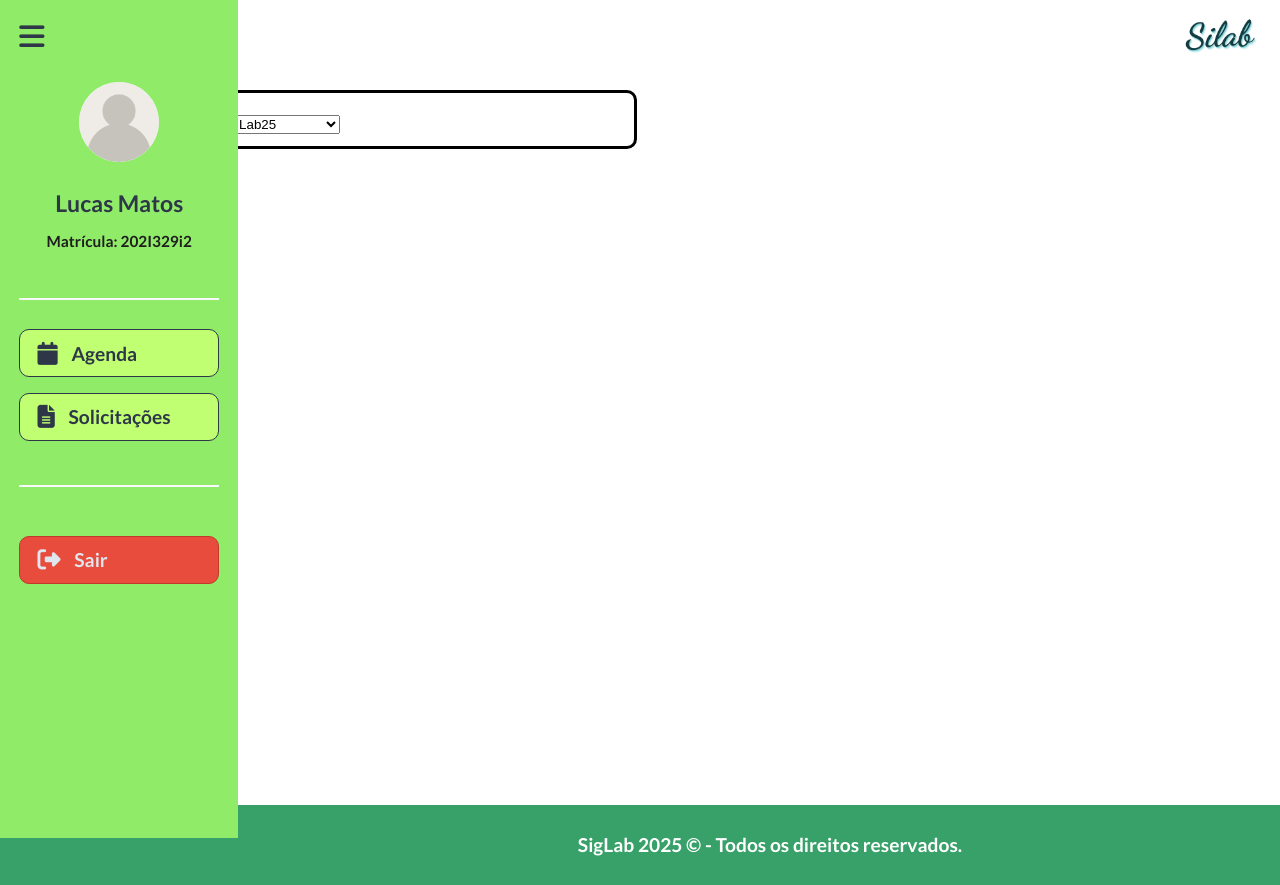
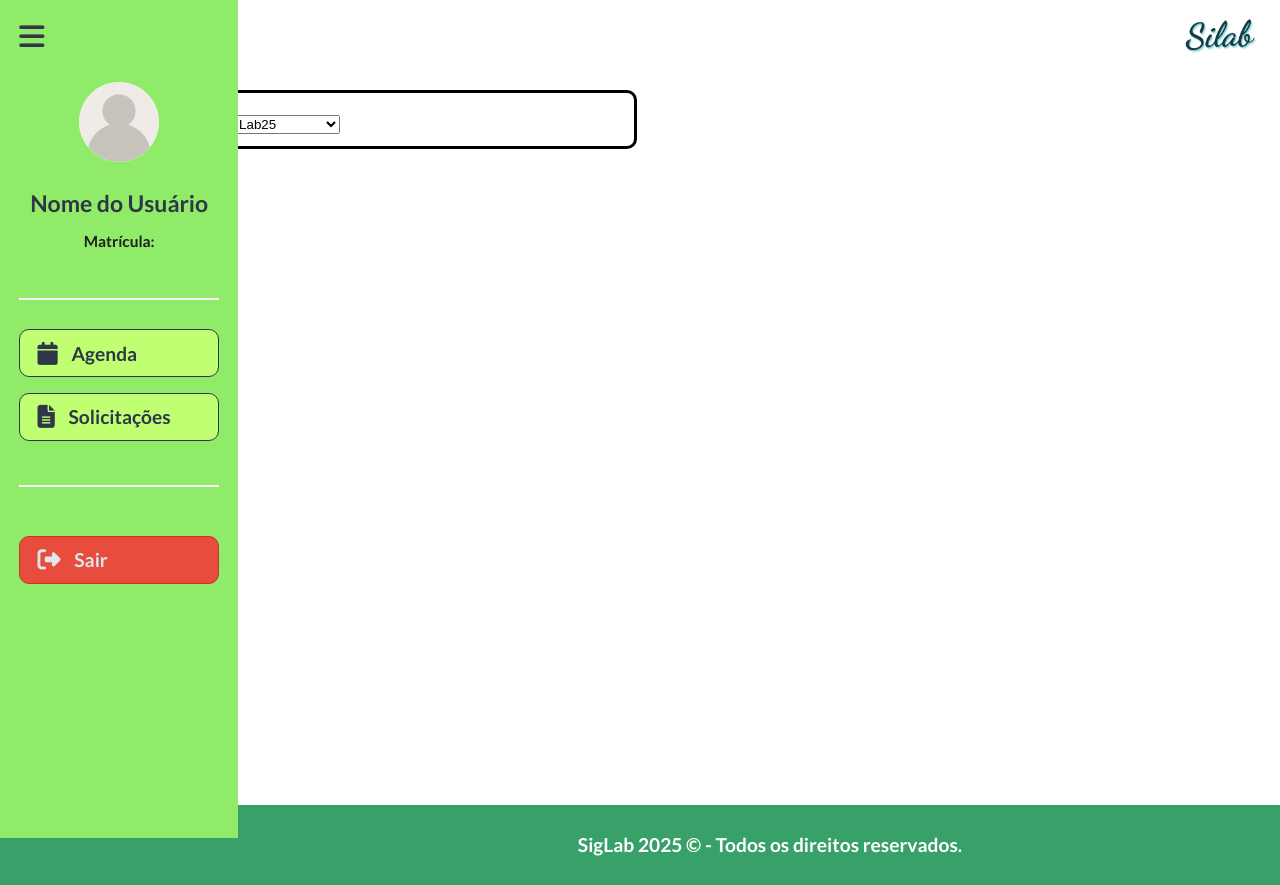
Before and after one commit to JamilyGrazielle/SiLab, a PHP site: page /painel-professor-agenda.html in a window 1280 px wide. Run offline with PHP 8.4, Linux system fonts and the light colour scheme; some libraries are stand-ins or nearby versions.

Commit message:
Sincronizando nome dos usuario professores

```diff
--- a/painel-admin-agenda.html
+++ b/painel-admin-agenda.html
@@ -10,9 +10,9 @@
 </head>
 <body class="painel">
     <header>
-        <a href="index.html" class="logo-link">
-            <img src="Imagens/logo.png" alt="Logo SiLab" class="logo-imagem">
-        </a>
+        <div>
+            <img src="" alt="Logo SiLab" />
+        </div>
     </header>
 
     <main class="principal03">
--- a/painel-professor-agenda.html
+++ b/painel-professor-agenda.html
@@ -70,8 +70,9 @@
 
         <div class="perfil">
             <img src="Imagens/user.png" alt="Avatar do Usuário" class="avatar">
-            <h2>Lucas Matos</h2>
-            <p>Matrícula: 202I329i2</p>
+            <h2 id="nome-usuario">Nome do Usuário</h2>
+            <p id="matricula-usuario">Matrícula: </p>
+
         </div>
 
         <hr class="separador">
@@ -94,21 +95,32 @@
     </aside>
 
     <script>
-        document.addEventListener('DOMContentLoaded', function() {
-
+        document.addEventListener('DOMContentLoaded', function () {
             const toggleButton = document.getElementById('menu-sidebar');
             const sidebar = document.querySelector('.sidebar');
             const body = document.body;
 
             if (toggleButton && sidebar && body) {
-
-            toggleButton.addEventListener('click', function() {
-
+                toggleButton.addEventListener('click', function () {
                     sidebar.classList.toggle('recolhida');
                     body.classList.toggle('sidebar-recolhida');
                 });
             }
+
+            // Pega nome e matrícula do PHP
+            fetch('php_action/session-info.php')
+                .then(response => response.json())
+                .then(data => {
+                    if (data.nome_completo && data.matricula) {
+                        document.getElementById('nome-usuario').textContent = data.nome_completo;
+                        document.getElementById('matricula-usuario').textContent = "Matrícula: " + data.matricula;
+                    } else {
+                        console.error('Erro ao buscar dados da sessão');
+                    }
+                })
+                .catch(error => console.error('Erro:', error));
         });
         </script>
+
 </body>
 </html>
--- a/php_action/login.php
+++ b/php_action/login.php
@@ -19,6 +19,7 @@
     if (password_verify($senha, $usuario['senha'])) {
         $_SESSION['matricula'] = $usuario['matricula'];
         $_SESSION['perfil'] = $usuario['perfil'];
+        $_SESSION['nome_completo'] = $usuario['nome_completo'];
 
         if ($usuario['perfil'] === 'Professor') {
             header("Location: ../painel-professor-agenda.html");
--- /dev/null
+++ b/php_action/session-info.php
@@ -0,0 +1,12 @@
+<?php
+session_start();
+
+if (isset($_SESSION['matricula']) && isset($_SESSION['nome_completo'])) {
+    echo json_encode([
+        'matricula' => $_SESSION['matricula'],
+        'nome_completo' => $_SESSION['nome_completo'],
+        'perfil' => $_SESSION['perfil']
+    ]);
+} else {
+    echo json_encode(['erro' => 'Usuário não autenticado']);
+}
```
Lines whose indentation alone changed are shown as unchanged.
